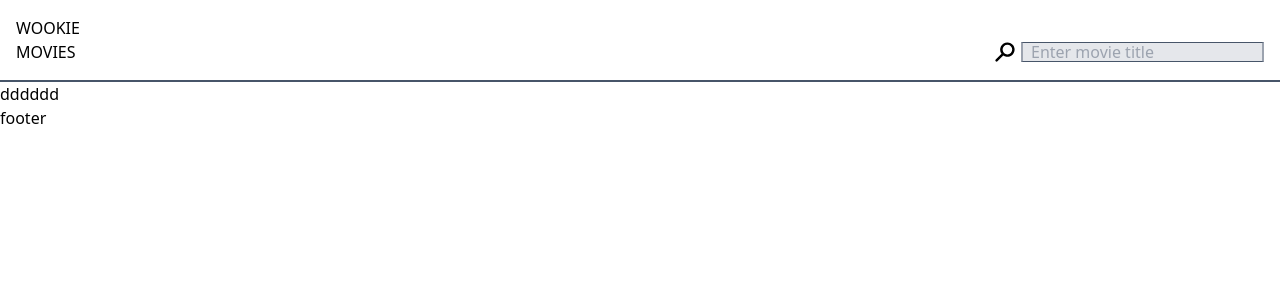
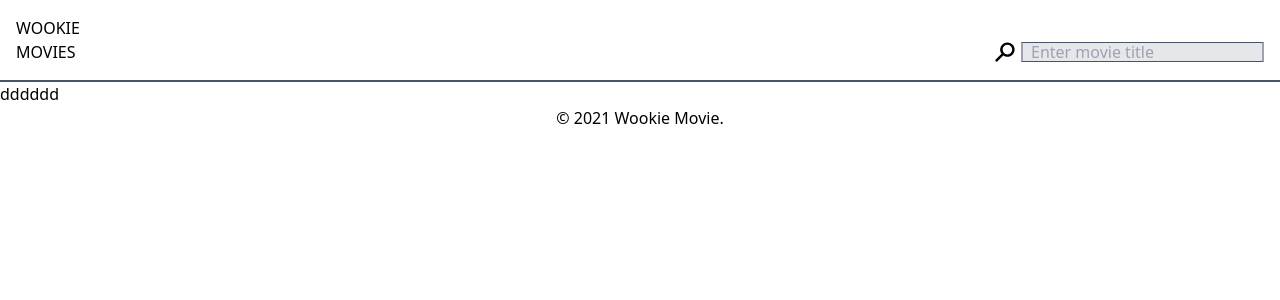
Before and after one commit to Jngueno/dkb-nextjs-test, a Next.js app: page / in a window 1280 px wide. Shown: the top 300 px of the page. Built offline with nearby package versions, Linux system fonts and the light colour scheme.

Commit message:
add code to Footer.tsx file,message 2021 Wookie Movie.

```diff
--- a/components/Footer.tsx
+++ b/components/Footer.tsx
@@ -1,7 +1,7 @@
 import React from "react";
 
 function Footer() {
-  return <div>footer</div>;
+  return <p className="text-center">© 2021 Wookie Movie.</p>;
 }
 
 export default Footer;
```
